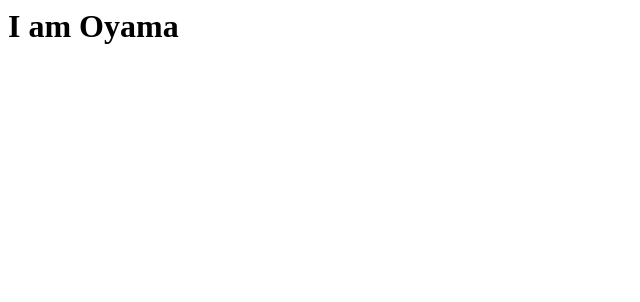
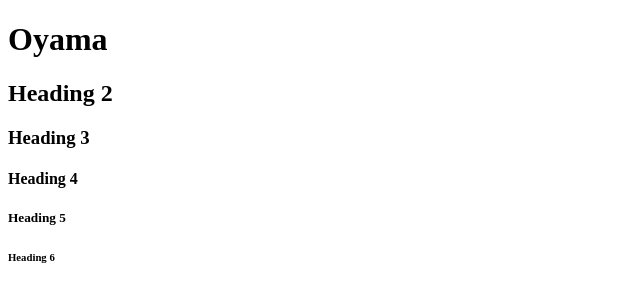
Before and after one commit to oyamank/oyamank.github.io, a plain HTML site: page index.html in a window 1280 px wide. Shown: the whole page, without its empty margins (0-640 px from the left). Drawn offline with Linux system fonts and the light colour scheme.

Commit message:
Add files via upload

```diff
--- a/index.html
+++ b/index.html
@@ -1 +1,14 @@
-<h1> I am Oyama</h1>
+<!DOCTYPE html>
+<html>
+<body>
+
+<h1>Oyama
+</h1>
+<h2>Heading 2</h2>
+<h3>Heading 3</h3>
+<h4>Heading 4</h4>
+<h5>Heading 5</h5>
+<h6>Heading 6</h6>
+
+</body>
+</html>
```
